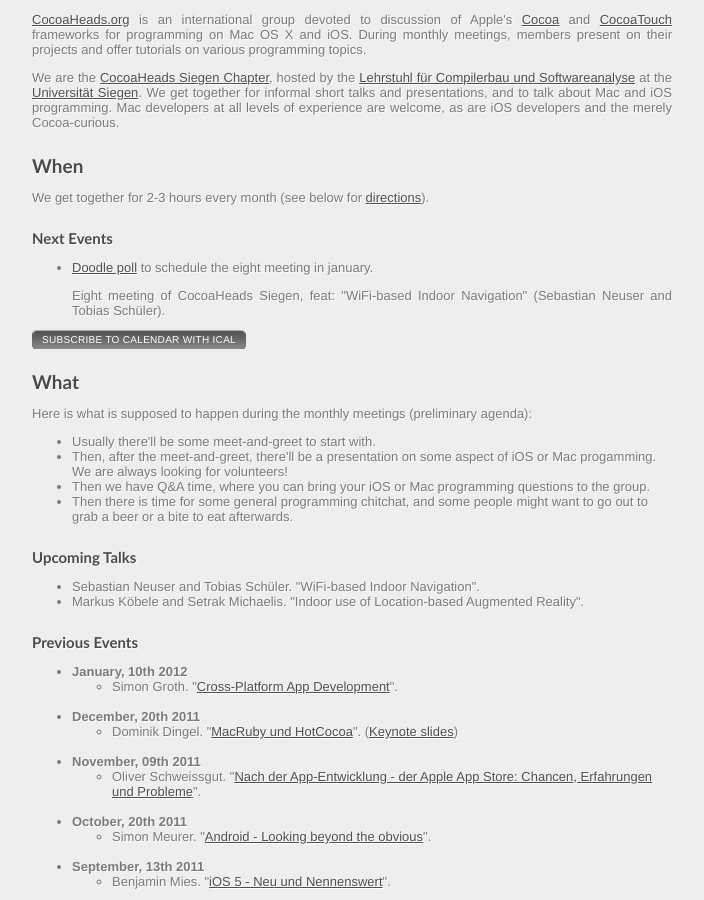
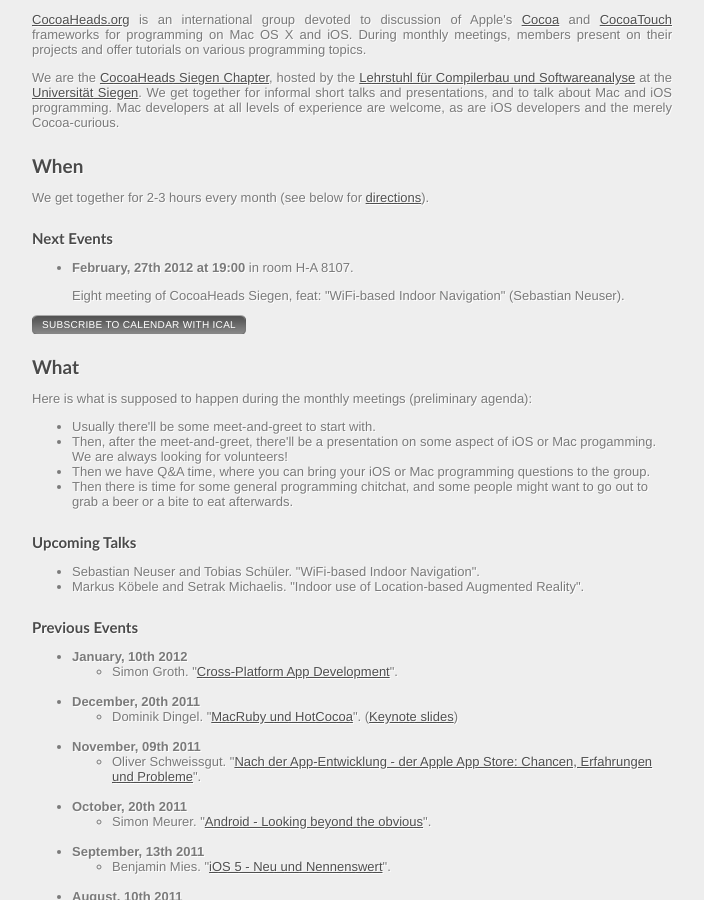
Before and after one commit to bmeurer/cocoaheads.informatik.uni-siegen.de, a Jekyll site: the page built from index.html, in a window 1280 px wide and 900 px high, scrolled down 578 px. Shown: the whole window, without its empty margins (118-822 px from the left). Built offline with Jekyll 4.4.1, drawn with Linux system fonts in a browser that asks for light colours; nearby versions of some CDN libraries; Markdown is read by kramdown in place of the engine named in the settings.

Commit message:
Next meeting.

```diff
--- a/index.html
+++ b/index.html
@@ -43,19 +43,19 @@
 <p>
   <ul>
     <li>
+<!--
       <p>
         <a href="http://www.doodle.com/vvbfifu55v6kwrvr">Doodle poll</a> to
         schedule the eight meeting in january.
       </p>
-<!--
+-->
       <p>
-        <strong>January, 10th 2012 at 19:00</strong> in room H-A 8107.
+        <strong>February, 27th 2012 at 19:00</strong> in room H-A 8107.
       </p>
--->
       <p>
         Eight meeting of CocoaHeads Siegen, feat:
         &quot;WiFi-based Indoor Navigation&quot;
-        (Sebastian Neuser and Tobias Sch&uuml;ler).
+        (Sebastian Neuser).
       </p>
     </li>
   </ul>
```
